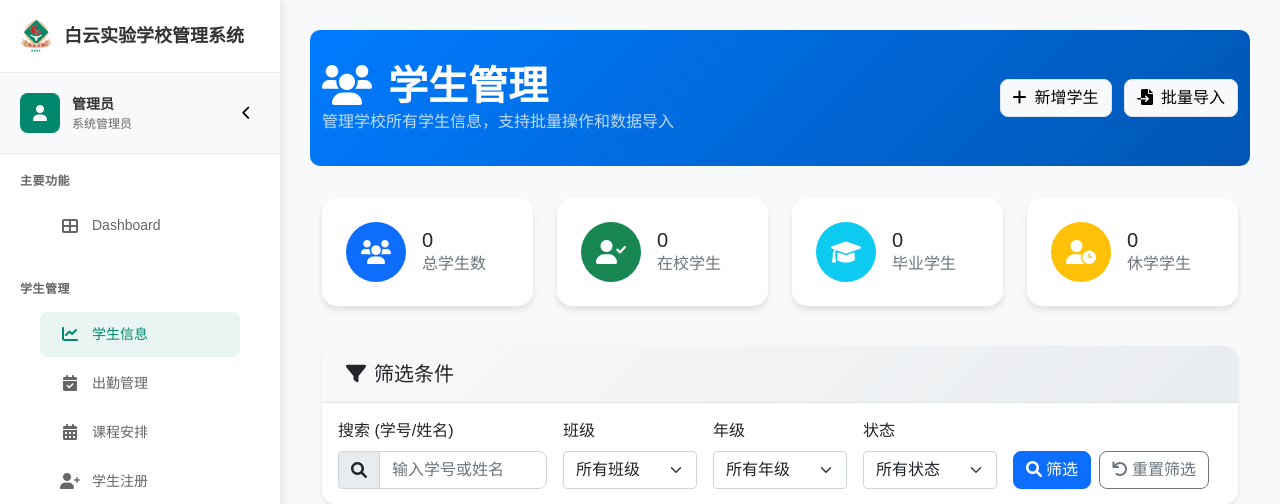
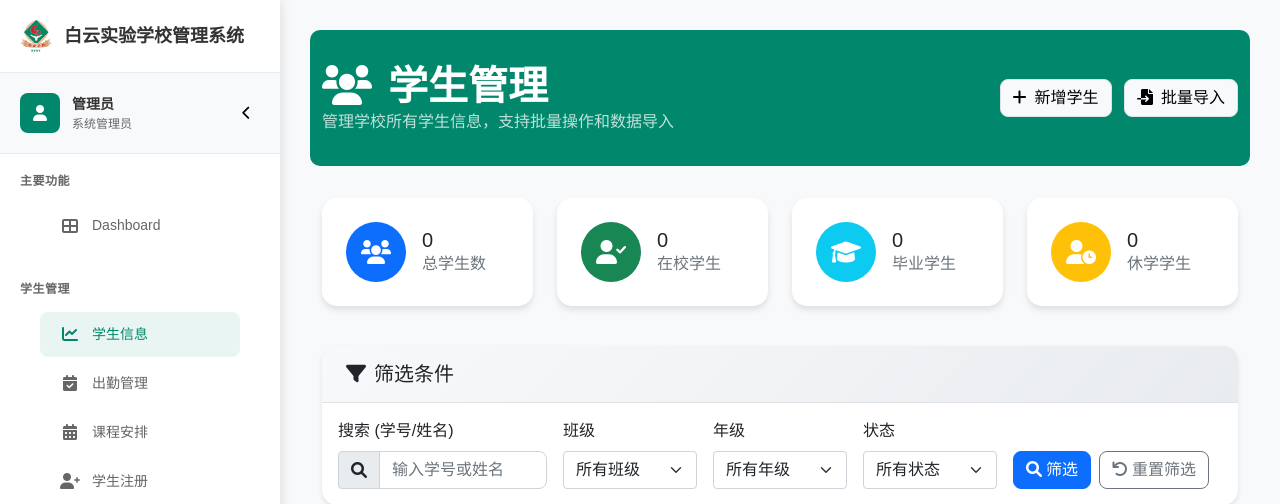
Before and after one commit to aIeXCai/SMS, a Django app: page /students/ in a window 1280 px wide. Shown: the top 504 px of the page. Run offline with Django 5.2, Linux system fonts and the light colour scheme; data that the repository does not hold is empty.

Commit message:
Unify Page Header BG Color

```diff
--- a/school_management/exams/templates/exams/exam_list.html
+++ b/school_management/exams/templates/exams/exam_list.html
@@ -7,7 +7,7 @@
 <link href="https://cdnjs.cloudflare.com/ajax/libs/font-awesome/6.0.0/css/all.min.css" rel="stylesheet">
 <style>
     .page-header {
-        background: linear-gradient(80deg,rgb(65, 49, 2) 0%,rgb(209, 158, 116) 100%);
+        background: rgb(1, 135, 108);
         color: white;
         padding: 2rem 0;
         margin-bottom: 2rem;
--- a/school_management/exams/templates/exams/score_batch_edit.html
+++ b/school_management/exams/templates/exams/score_batch_edit.html
@@ -8,7 +8,7 @@
 {% block extra_css %}
 <style>
     .page-header {
-        background: linear-gradient(135deg, #28a745 0%, #20c997 100%);
+        background: rgb(1, 135, 108);
         color: white;
         padding: 2rem 0;
         margin-bottom: 2rem;
--- a/school_management/exams/templates/exams/score_batch_import.html
+++ b/school_management/exams/templates/exams/score_batch_import.html
@@ -7,7 +7,7 @@
 <link rel="stylesheet" href="https://cdnjs.cloudflare.com/ajax/libs/font-awesome/6.0.0/css/all.min.css">
 <style>
 .page-header {
-    background: linear-gradient(135deg, #28a745 0%, #20c997 100%);
+    background: rgb(1, 135, 108);
     color: white;
     padding: 2rem 0;
     margin-bottom: 2rem;
--- a/school_management/exams/templates/exams/score_form.html
+++ b/school_management/exams/templates/exams/score_form.html
@@ -7,7 +7,7 @@
 {% block extra_css %}
 <style>
     .page-header {
-        background: linear-gradient(135deg, #28a745 0%, #20c997 100%);
+        background: rgb(1, 135, 108);
         color: white;
         padding: 2rem 0;
         margin-bottom: 2rem;
--- a/school_management/exams/templates/exams/score_list.html
+++ b/school_management/exams/templates/exams/score_list.html
@@ -8,7 +8,7 @@
 <link rel="stylesheet" href="https://cdnjs.cloudflare.com/ajax/libs/font-awesome/6.0.0/css/all.min.css">
 <style>
     .page-header {
-        background: linear-gradient(135deg, #28a745 0%, #20c997 100%);
+        background: rgb(1, 135, 108);
         color: white;
         padding: 2rem 0;
         margin-bottom: 2rem;
--- a/school_management/students/templates/students/batch_promote_grade_form.html
+++ b/school_management/students/templates/students/batch_promote_grade_form.html
@@ -7,7 +7,7 @@
 <link rel="stylesheet" href="https://cdnjs.cloudflare.com/ajax/libs/font-awesome/6.0.0/css/all.min.css">
 <style>
 .page-header {
-    background: linear-gradient(135deg, #17a2b8 0%, #138496 100%);
+    background: rgb(1,135, 108);
     color: white;
     padding: 2rem 0;
     margin-bottom: 2rem;
--- a/school_management/students/templates/students/student_batch_import.html
+++ b/school_management/students/templates/students/student_batch_import.html
@@ -7,7 +7,7 @@
 <link rel="stylesheet" href="https://cdnjs.cloudflare.com/ajax/libs/font-awesome/6.0.0/css/all.min.css">
 <style>
 .page-header {
-    background: linear-gradient(135deg, #28a745 0%, #20c997 100%);
+    background: rgb(1,135, 108);
     color: white;
     padding: 2rem 0;
     margin-bottom: 2rem;
--- a/school_management/students/templates/students/student_form.html
+++ b/school_management/students/templates/students/student_form.html
@@ -7,7 +7,7 @@
 <link rel="stylesheet" href="https://cdnjs.cloudflare.com/ajax/libs/font-awesome/6.0.0/css/all.min.css">
 <style>
     .page-header {
-        background: linear-gradient(135deg, #28a745 0%, #20c997 100%);
+        background: rgb(1,135, 108);
         color: white;
         padding: 2rem 0;
         margin-bottom: 2rem;
--- a/school_management/students/templates/students/student_list.html
+++ b/school_management/students/templates/students/student_list.html
@@ -7,7 +7,7 @@
 <link rel="stylesheet" href="https://cdnjs.cloudflare.com/ajax/libs/font-awesome/6.0.0/css/all.min.css">
 <style>
     .page-header {
-        background: linear-gradient(135deg, #007bff 0%, #0056b3 100%);
+        background: rgb(1,135, 108);
         color: white;
         padding: 2rem 0;
         margin-bottom: 2rem;
--- a/school_management/students/views.py
+++ b/school_management/students/views.py
@@ -53,9 +53,9 @@ def student_list(request):
     # 計算統計數據
     all_students = Student.objects.all()  # 獲取所有學生用於統計
     total_students = all_students.count()
-    active_students = all_students.filter(status='在讀').count()
-    graduated_students = all_students.filter(status='畢業').count()
-    suspended_students = all_students.filter(status='休學').count()
+    active_students = all_students.filter(status='在读').count()
+    graduated_students = all_students.filter(status='毕业').count()
+    suspended_students = all_students.filter(status='休学').count()
 
     return render(request, 'students/student_list.html', {
         'students': students,  # 傳遞篩選後的學生對象
```
Also changed, not shown: school_management/students/models.py (+6 -6 lines).
